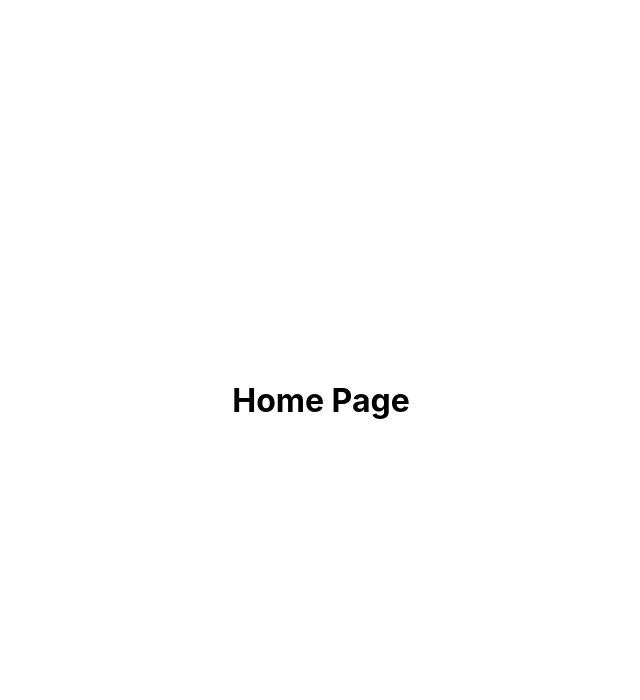
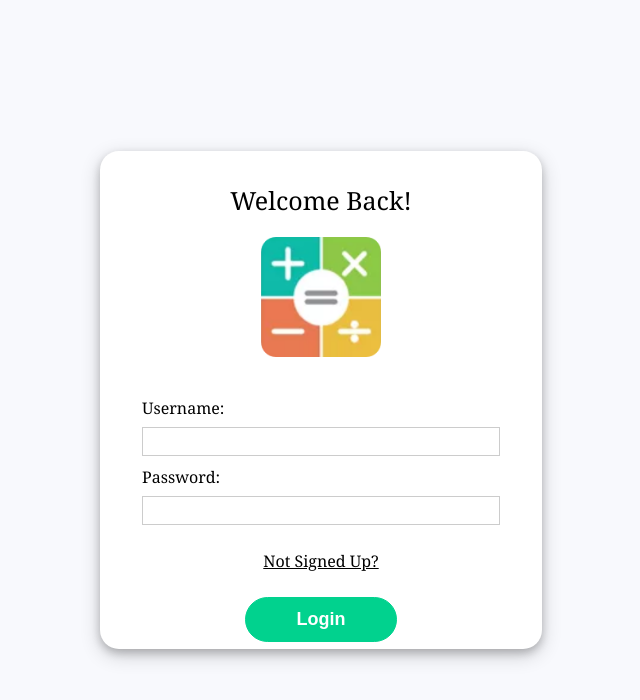
Before and after one commit to Sarimsaljook/math_help, a React (Create React App) app: page / in a window 1280 px wide. Shown: the top 700 px of the page, without its empty margins (319-959 px from the left). Built offline with nearby package versions, Linux system fonts and the light colour scheme.

Commit message:
Make Login Page UI

```diff
--- a/src/App.js
+++ b/src/App.js
@@ -1,14 +1,14 @@
 import { BrowserRouter, Routes, Route } from "react-router-dom";
-import Home from "./Home";
-import LoginPage from "./LoginPage";
-import SignUp from "./SignUp";
+import Home from "./components/Home";
+import LoginPage from "./components/LoginPage";
+import SignUp from "./components/SignUp";
 
 export default function App() {
   return (
     <BrowserRouter>
       <Routes>
-          <Route path="/" element={<Home />}/>
-          <Route path="/login" element={<LoginPage />} />
+          <Route path="/" element={<LoginPage />} />
+          <Route path="/home" element={<Home />}/>
           <Route path="/signup" element={<SignUp />} />
       </Routes>
     </BrowserRouter>
--- a/src/LoginPage.jsx
+++ /dev/null
@@ -1,11 +0,0 @@
-import React from 'react'
-
-const LoginPage = () => {
-  return (
-    <div style={{ display: 'flex', justifyContent: 'center', alignItems: 'center', height: '100vh' }}>
-        <h1>Login Page</h1>
-     </div>
-  )
-}
-
-export default LoginPage
--- /dev/null
+++ b/src/components/LoginPage.jsx
@@ -0,0 +1,54 @@
+import React from 'react';
+import './../styles/LoginPage.css';
+import { useNavigate } from 'react-router-dom';
+
+const LoginPage = () => {
+
+  const navigate = useNavigate();
+
+  return (
+    <div className="app">
+      <div className="login-form">
+        <div className="title">Welcome Back!</div>
+
+        <img
+          src={require('./../assets/mathHelpLogo.png')}
+          width={120}
+          height={120}
+          style={{
+              display: 'block',  // Ensures the image is treated as a block element
+              margin: 'auto',    // Centers the image horizontally
+              }}
+          alt="Math Help Logo"
+        />
+
+    <div className="form" style={{ marginTop: 40}}>
+     <form>
+       <div className="input-container">
+         <label>Username: </label>
+         <input type="text" name="uname" required />
+
+       </div>
+       <div className="input-container">
+         <label>Password: </label>
+         <input type="password" name="pass" required />
+       </div>
+
+       <div style={{ display: 'flex', justifyContent: 'center', marginTop: 25 }}>
+        <label style={{ textDecoration: 'underline' }} onClick={() => {
+          navigate('/signup');
+        }}>Not Signed Up?</label>
+       </div>
+
+       <div className="button-container">
+         <button className='login-button'>Login</button>
+       </div>
+      </form>
+
+        </div>
+      </div>
+    </div>
+  )
+}
+
+export default LoginPage
--- /dev/null
+++ b/src/styles/LoginPage.css
@@ -0,0 +1,76 @@
+.app {
+  font-family: sans-serif;
+  display: flex;
+  align-items: center;
+  justify-content: center;
+  flex-direction: column;
+  gap: 20px;
+  height: 100vh;
+  font-family: Cambria, Cochin, Georgia, Times, "Times New Roman", serif;
+  background-color: #f8f9fd;
+}
+
+input[type="text"],
+input[type="password"] {
+  height: 25px;
+  border: 1px solid rgba(0, 0, 0, 0.2);
+}
+
+.login-button {
+  margin-top: 25px;
+  cursor: pointer;
+  font-size: 15px;
+  background: #01d28e;
+  border: 1px solid #01d28e;
+  color: #fff;
+  padding: 10px 20px;
+  width: 4cm;
+  height: 1.2cm;
+  border-radius: 1cm;
+  font-size: large;
+  font-weight: bolder;
+}
+
+.login-button:hover {
+  background: #6cf0c2;
+}
+
+.button-container {
+  display: flex;
+  justify-content: center;
+}
+
+.login-form {
+  background-color: white;
+  padding: 2rem;
+  width: 10cm;
+  height: 11.5cm;
+  box-shadow: 0 4px 8px 0 rgba(0, 0, 0, 0.2), 0 6px 20px 0 rgba(0, 0, 0, 0.19);
+  border-radius: 0.5cm;
+}
+
+.list-container {
+  display: flex;
+}
+
+.error {
+  color: red;
+  font-size: 12px;
+}
+
+.title {
+  font-size: 25px;
+  margin-bottom: 20px;
+  text-align: center; /* Center the text within the element */
+  margin-left: auto;   /* Center the element itself within its parent */
+  margin-right: auto;  /* Center the element itself within its parent */
+  font-weight: 500;
+}
+
+
+.input-container {
+  display: flex;
+  flex-direction: column;
+  gap: 8px;
+  margin: 10px;
+}
```
Also changed, not shown: src/App.css (deleted, +0 -38 lines), src/assets/mathHelpLogo.png (renamed from public/assets/mathHelpLogo.png), src/components/Home.jsx (renamed from src/Home.jsx), src/components/SignUp.jsx (renamed from src/SignUp.jsx).
